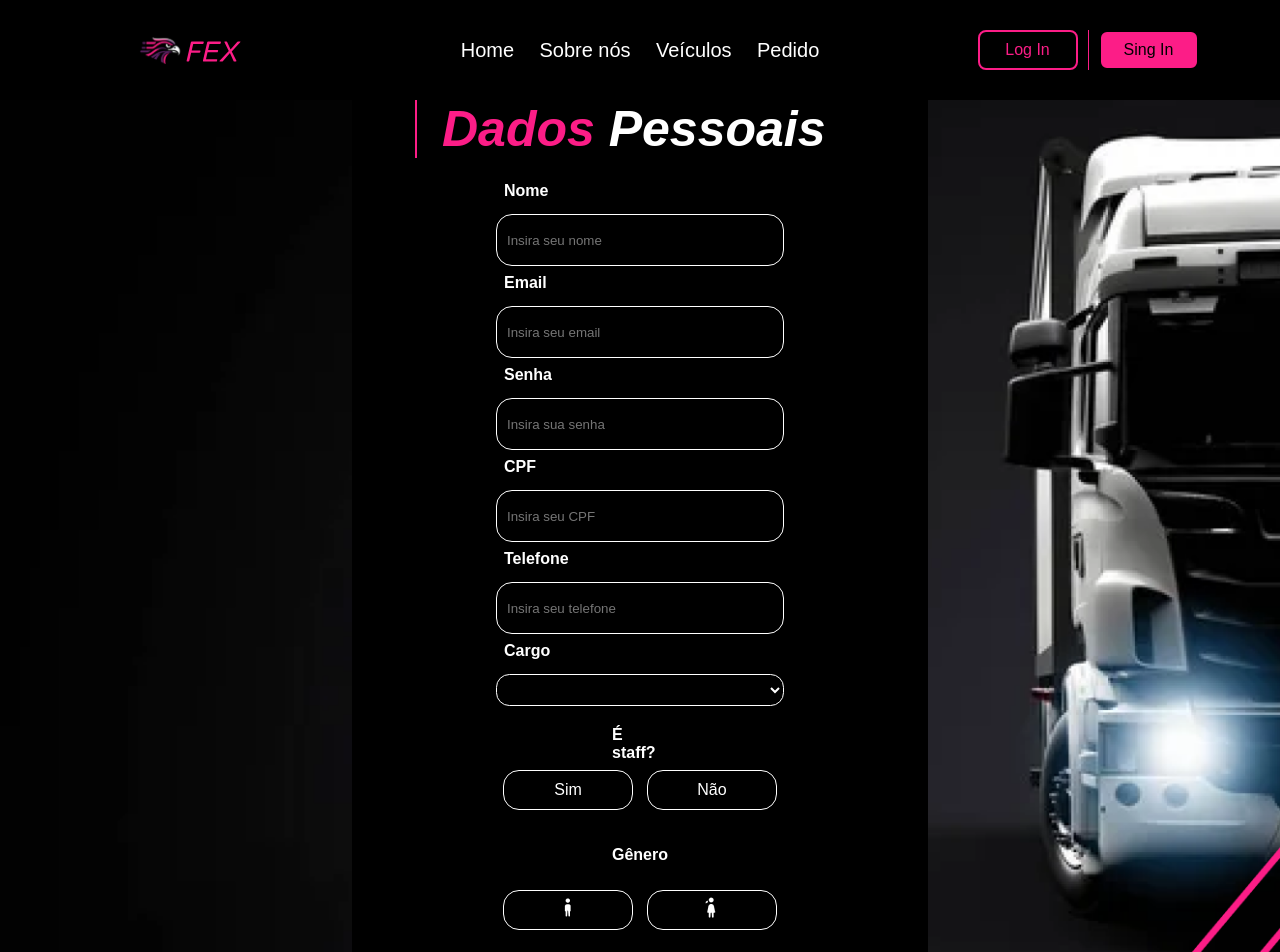
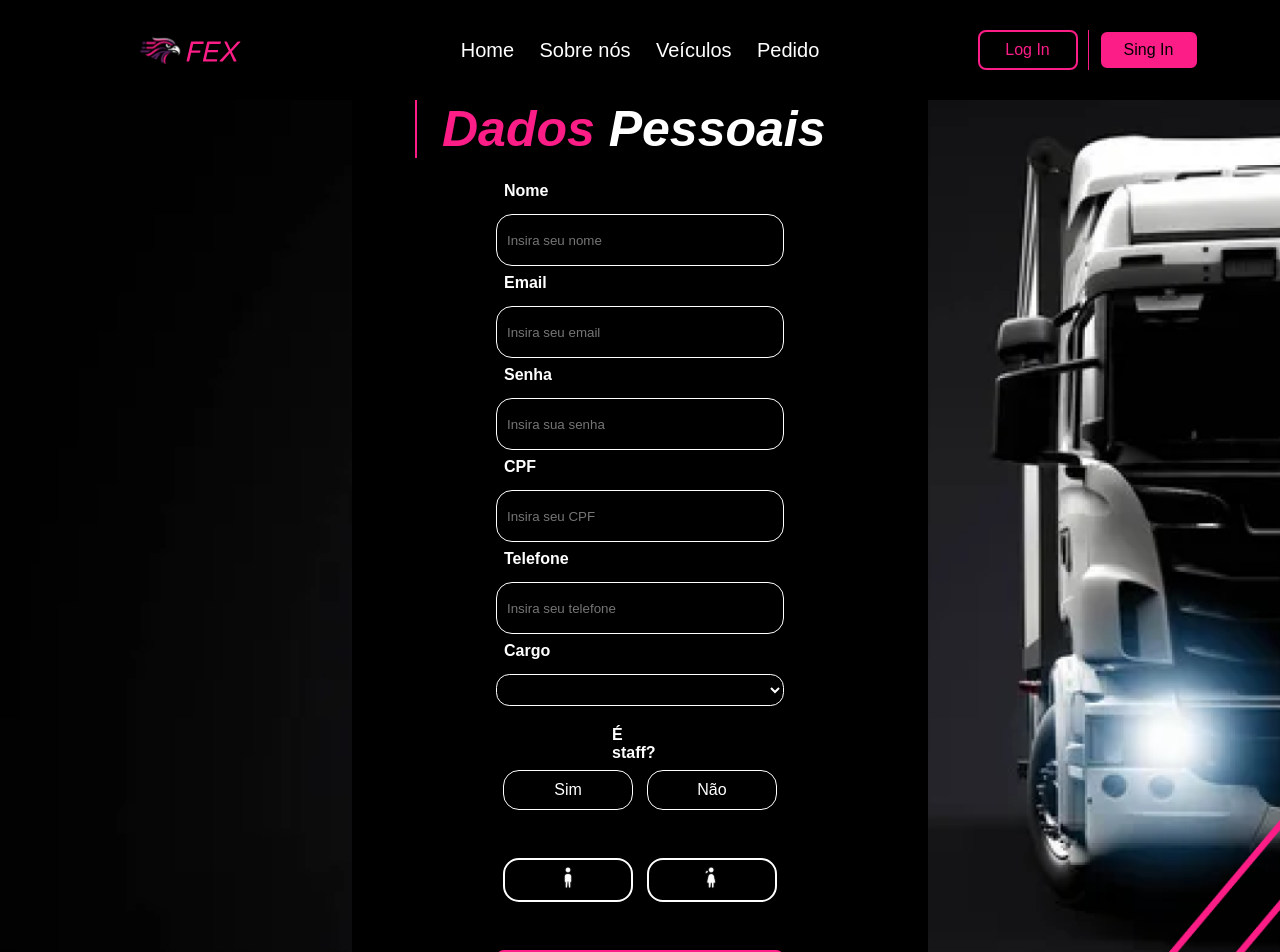
Before and after one commit to jonatasperaza/FrontEnd, a Vue app: page /admin/employee/signup in a window 1280 px wide. Shown: the top 952 px of the page. Built offline with nearby package versions, Linux system fonts and the light colour scheme; a web font is replaced by a local one.

Commit message:
CHORE: employes page [REFS: #56]

```diff
--- a/src/components/admin/RegisterEmployee/FormFirstStep.vue
+++ b/src/components/admin/RegisterEmployee/FormFirstStep.vue
@@ -1,4 +1,19 @@
-<script setup></script>
+<script setup>
+import { ref } from 'vue'
+
+const selectedGender = ref(null)
+
+const selectGender = (gender) => {
+  selectedGender.value = gender
+}
+
+const selectStaff = ref(null)
+
+const selectStaffOption = (option) => {
+  selectStaff.value = option
+}
+
+</script>
 <template>
   <form @submit.prevent>
     <label for="">Nome</label>
@@ -15,13 +30,17 @@
     <select name="opcoes" id="opcoes"></select>
     <div>
       <label for="">É staff?</label>
-                <button>Sim</button>
-                <button>Não</button>
+      <button @click="selectStaffOption('sim')" :class="{ selectedPink: selectStaff === 'sim'}">Sim</button>
+      <button @click="selectStaffOption('nao')" :class="{ selectedPink: selectStaff === 'nao'}">Não</button>
     </div>
-            <div>
-                <label for="">Gênero</label>
-                <button><img src="../../../../public/imgs/Man.png" alt="Homem "></button>
-                <button><img src="../../../../public/imgs/Woman.png" alt="Mulher"></button>
+      <div class="GenderSelection">
+        <button @click="selectGender('man')" :class="{ selectedPink: selectedGender === 'man' }">
+          <img src="/public/man-icon.svg" alt="Ícone masculino" />
+        </button>
+        <button
+          @click="selectGender('woman')" :class="{ selectedPink: selectedGender === 'woman' }">
+          <img src="/public/woman-icon.svg" alt="Ícone feminino" />
+        </button>
       </div>
     <button @click="$emit('next')">Próximo</button>
   </form>
@@ -34,6 +53,33 @@ form {
   flex-direction: column;
   justify-content: center;
   margin: 1rem auto 4rem auto;
+
+  .GenderSelection {
+  display: flex;
+  justify-content: space-around;
+  margin: 1rem 0;
+  button {
+    width: 45%;
+    height: 2.75rem;
+    border: 2px solid main.$standard-white;
+    border-radius: 1rem;
+    background-color: main.$standard-black;
+    font-size: 16px;
+    font-weight: 500;
+    cursor: pointer;
+    transition: 0.3s ease-in-out;
+  }
+  button:hover {
+    background-color: main.$standard-pink;
+    border: 2px solid main.$standard-pink;
+    color: main.$standard-black;
+  }
+  .selectedPink {
+    background-color: main.$standard-pink;
+    border: 2px solid main.$standard-pink;
+    color: main.$standard-black;
+  }
+}
 
   div {
     margin-top: 1em;
@@ -50,7 +96,7 @@ form {
     }
 
     button {
-            grid-row: 2 ;
+      grid-row: 2;
       height: 2.5rem;
       width: 90%;
       border-radius: 1rem;
@@ -59,7 +105,6 @@ form {
       color: main.$standard-white;
       background-color: main.$standard-black;
     }
-
   }
 
   label {
--- a/src/components/order/OrderComp.vue
+++ b/src/components/order/OrderComp.vue
@@ -2,7 +2,7 @@
 import { ref, onMounted } from 'vue';
 import { useOrdersStore } from '@/stores';
 
-import OrderProgressComp from './OrderProgress/OrderProgressComp.vue';
+import OrderProgressComp from './orderProgress/OrderProgressComp.vue';
 import OrderData from './OrderInformations/OrderData.vue';
 import CollectionData from './OrderInformations/CollectionData.vue';
 import DeliveryData from './OrderInformations/DeliveryData.vue';
@@ -82,6 +82,8 @@ const backToSecond = () => {
 
 section {
     background-color: main.$standard-black;
+    width: 100%;
+    min-height: 100vh;
 }
 
 .hidden {
@@ -112,14 +114,14 @@ section {
 
     to {
         opacity: 0;
-        transform: translateX(-20%);
+        transform: translateX(-5%);
     }
 }
 
 @keyframes slideIn {
     from {
         opacity: 0;
-        transform: translateX(20%);
+        transform: translateX(5%);
     }
 
     to {
@@ -136,14 +138,14 @@ section {
 
     to {
         opacity: 0;
-        transform: translateX(20%);
+        transform: translateX(5%);
     }
 }
 
 @keyframes slideInReverse {
     from {
         opacity: 0;
-        transform: translateX(-20%);
+        transform: translateX(-5%);
     }
 
     to {
--- a/src/components/order/orderProgress/OrderProgressLine.vue
+++ b/src/components/order/orderProgress/OrderProgressLine.vue
@@ -18,9 +18,9 @@ console.log(ordersStore.state.step);
         <div :class="{ 'stepSelected': ordersStore.state.step == 3 }"></div>
       </div>
       <div class="container-title">
-        <h2>dados do pedido</h2>
-        <h2>dados de coleta</h2>
-        <h2>dados de entrega</h2>
+        <h2>Dados Do Pedido</h2>
+        <h2>Dados De Coleta</h2>
+        <h2>Dados De Entrega</h2>
       </div>
     </div>
   </section>
--- a/src/components/order/orderProgress/OrderTitle.vue
+++ b/src/components/order/orderProgress/OrderTitle.vue
@@ -1,16 +1,22 @@
 <script setup>
+import { useOrdersStore } from '@/stores';
+
+const ordersStore = useOrdersStore();
 </script>
 <template>
     <section>
         <div>
-            <h1 class="strong-pink">
-                Dados
-                <span class="white">do pedido</span>
+            <h1 class="strong-pink" v-if="ordersStore.state.step == 1">Dados<span class="white">do Pedido</span>
+            </h1>
+            <h1 class="strong-pink" v-if="ordersStore.state.step == 2">Dados<span class="white">de Coleta</span>
+            </h1>
+            <h1 class="strong-pink" v-if="ordersStore.state.step == 3">Dados<span class="white">de Entrega</span>
             </h1>
         </div>
     </section>
 </template>
-<style scoped>
+<style scoped lang="scss">
+@use '../../../assets/main.scss';
 section {
     width: 100%;
     height: 10rem;
@@ -18,8 +24,7 @@ section {
     display: flex;
     align-items: center;
     justify-content: center;
-
-    div {
+    div{
         display: flex;
         align-items: center;
         justify-content: center;
@@ -29,6 +34,9 @@ section {
 
         h1 {
             font-size: 4rem;
+            span{
+                margin-left: 0.25em
+            };
         }
     }
 }
```
Lines whose indentation alone changed are shown as unchanged.
